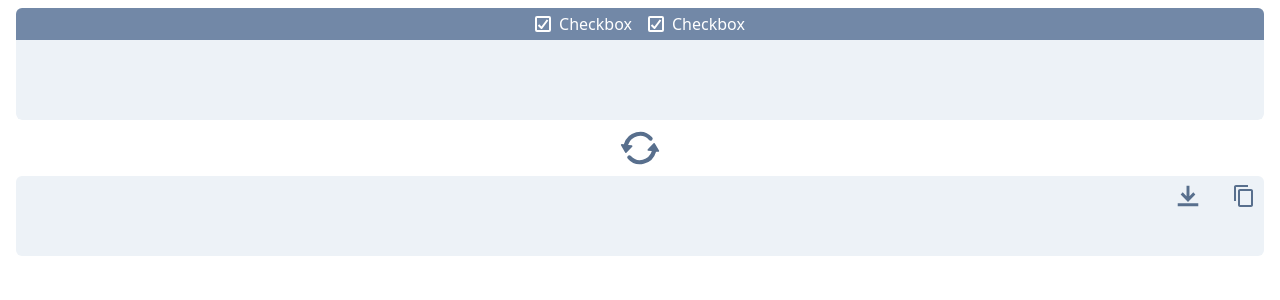
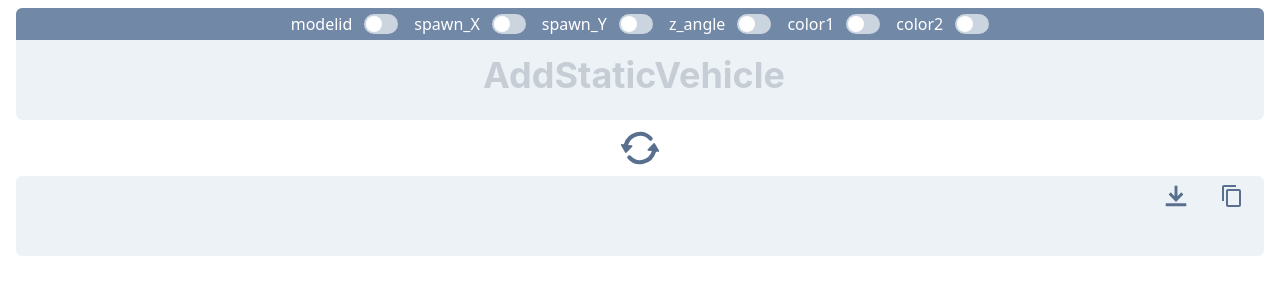
Before and after one commit to FabricioLinhares/samp-converter, a Next.js app: page / in a window 1280 px wide. Shown: the top 300 px of the page. Built offline with nearby package versions, Linux system fonts and the light colour scheme.

Commit message:
feat: copy result, textarea with result

```diff
--- a/src/components/ResultTextArea/index.js
+++ b/src/components/ResultTextArea/index.js
@@ -1,14 +1,16 @@
 import { CopyIcon, DownloadIcon } from "@chakra-ui/icons";
-import { HStack, Textarea, IconButton, Box } from "@chakra-ui/react";
+import { HStack, IconButton, Box, useClipboard } from "@chakra-ui/react";
 
-const ResultTextArea = ({ result }) => {
+import TextareaWithTitle from "../TextareaWithTitle";
+
+const ResultTextarea = ({ result }) => {
+  const { hasCopied, onCopy } = useClipboard(result);
+
   function downloadResult() {}
-
-  function copyResult() {}
 
   return (
     <Box w="100%" position="relative">
-      <HStack spacing={4} position="absolute" zIndex="2" right="0" top={2}>
+      <HStack spacing={4} position="absolute" zIndex="2" right={3} top={2}>
         <IconButton
           aria-label="download as .txt"
           boxSize="1.5rem"
@@ -24,20 +26,26 @@ const ResultTextArea = ({ result }) => {
           as={CopyIcon}
           colorScheme="primary"
           cursor="pointer"
-          onClick={copyResult}
+          onClick={onCopy}
           variant="link"
         />
       </HStack>
-      <Textarea
+      <TextareaWithTitle
+        title={result ? `${hasCopied ? "Result Copied" : "Result"}` : ""}
+        value={result}
         resize="none"
         colorScheme="primary"
         variant="filled"
-        value={result}
-        borderColor={result ? "primary.400" : "transparent"}
         isReadOnly
+        borderColor={
+          result
+            ? `${hasCopied ? "secondary.400" : "primary.400"}`
+            : "transparent"
+        }
+        onDoubleClick={onCopy}
       />
     </Box>
   );
 };
 
-export default ResultTextArea;
+export default ResultTextarea;
--- /dev/null
+++ b/src/components/TextareaWithTitle/index.js
@@ -0,0 +1,37 @@
+import {
+  Textarea,
+  Heading,
+  Center,
+  FormControl,
+  FormLabel,
+} from "@chakra-ui/react";
+
+const TextareaWithTitle = ({ title, onChange, value, ...props }) => {
+  return (
+    <FormControl position="relative" w="100%">
+      <Center position="absolute" w="100%" h="100%">
+        <Heading
+          as={FormLabel}
+          color="primary.700"
+          position="absolute"
+          align="center"
+          opacity="0.2"
+          zIndex="2"
+          sx={{
+            "-webkit-touch-callout": "none",
+            "-webkit-user-select": "none",
+            "-khtml-user-select": "none",
+            "-moz-user-select": "none",
+            "-ms-user-select": "none",
+            "user-select": "none",
+          }}
+        >
+          {title}
+        </Heading>
+      </Center>
+      <Textarea onChange={onChange} value={value} {...props} />
+    </FormControl>
+  );
+};
+
+export default TextareaWithTitle;
--- a/src/components/converters/SaveVehicleToArrayConverter/index.js
+++ b/src/components/converters/SaveVehicleToArrayConverter/index.js
@@ -3,13 +3,15 @@ import { RepeatIcon } from "@chakra-ui/icons";
 import {
   HStack,
   VStack,
-  Textarea,
   IconButton,
-  Checkbox,
+  FormControl,
+  FormLabel,
+  Switch,
 } from "@chakra-ui/react";
 
 import { getCommandParams } from "../../../utils/getCommandParams";
-import ResultTextArea from "../../ResultTextArea";
+import ResultTextarea from "../../ResultTextarea";
+import TextareaWithTitle from "../../TextareaWithTitle";
 
 const SaveVehicleToArrayConverter = () => {
   // const [allowedParams, setAllowedParams] = useState([]);
@@ -39,6 +41,8 @@ const SaveVehicleToArrayConverter = () => {
     const lines = saveText.split("\n").filter((elem) => elem != "");
     const saves = lines.map((line) => line.split(" // "));
 
+    console.log(saves);
+
     const convertedLines = saves.map(convertSave);
 
     setConvertText(convertedLines.join("\n"));
@@ -55,29 +59,55 @@ const SaveVehicleToArrayConverter = () => {
           spacing={4}
           justifyContent="center"
         >
-          <Checkbox
-            size="md"
-            color="white"
-            colorScheme="white"
-            defaultIsChecked
-          >
-            Checkbox
-          </Checkbox>
-          <Checkbox
-            size="md"
-            color="white"
-            colorScheme="white"
-            defaultIsChecked
-          >
-            Checkbox
-          </Checkbox>
+          <FormControl w="auto" display="flex" alignItems="center">
+            <FormLabel mb="0" color="white">
+              modelid
+            </FormLabel>
+            <Switch colorScheme="secondary" />
+          </FormControl>
+
+          <FormControl w="auto" display="flex" alignItems="center">
+            <FormLabel mb="0" color="white">
+              spawn_X
+            </FormLabel>
+            <Switch colorScheme="secondary" />
+          </FormControl>
+
+          <FormControl w="auto" display="flex" alignItems="center">
+            <FormLabel mb="0" color="white">
+              spawn_Y
+            </FormLabel>
+            <Switch colorScheme="secondary" />
+          </FormControl>
+
+          <FormControl w="auto" display="flex" alignItems="center">
+            <FormLabel mb="0" color="white">
+              z_angle
+            </FormLabel>
+            <Switch colorScheme="secondary" />
+          </FormControl>
+
+          <FormControl w="auto" display="flex" alignItems="center">
+            <FormLabel mb="0" color="white">
+              color1
+            </FormLabel>
+            <Switch colorScheme="secondary" />
+          </FormControl>
+
+          <FormControl w="auto" display="flex" alignItems="center">
+            <FormLabel mb="0" color="white">
+              color2
+            </FormLabel>
+            <Switch colorScheme="secondary" />
+          </FormControl>
         </HStack>
-        <Textarea
+        <TextareaWithTitle
+          title="AddStaticVehicle"
+          onChange={handleChangeSaveText}
           resize="none"
           colorScheme="primary"
           variant="filled"
           borderTopRadius="0"
-          onChange={handleChangeSaveText}
         />
       </VStack>
       <IconButton
@@ -89,7 +119,7 @@ const SaveVehicleToArrayConverter = () => {
         onClick={handleClickConvert}
         variant="link"
       />
-      <ResultTextArea result={convertText} />
+      <ResultTextarea result={convertText} />
     </VStack>
   );
 };
--- a/src/utils/getCommandParams.js
+++ b/src/utils/getCommandParams.js
@@ -5,5 +5,7 @@ export function cleanCommand(command) {
 }
 
 export function getCommandParams(command) {
-  return cleanCommand(command).slice(1);
+  const commandCleaned = cleanCommand(command);
+
+  return commandCleaned.slice(1).filter((elem) => elem != "");
 }
```
